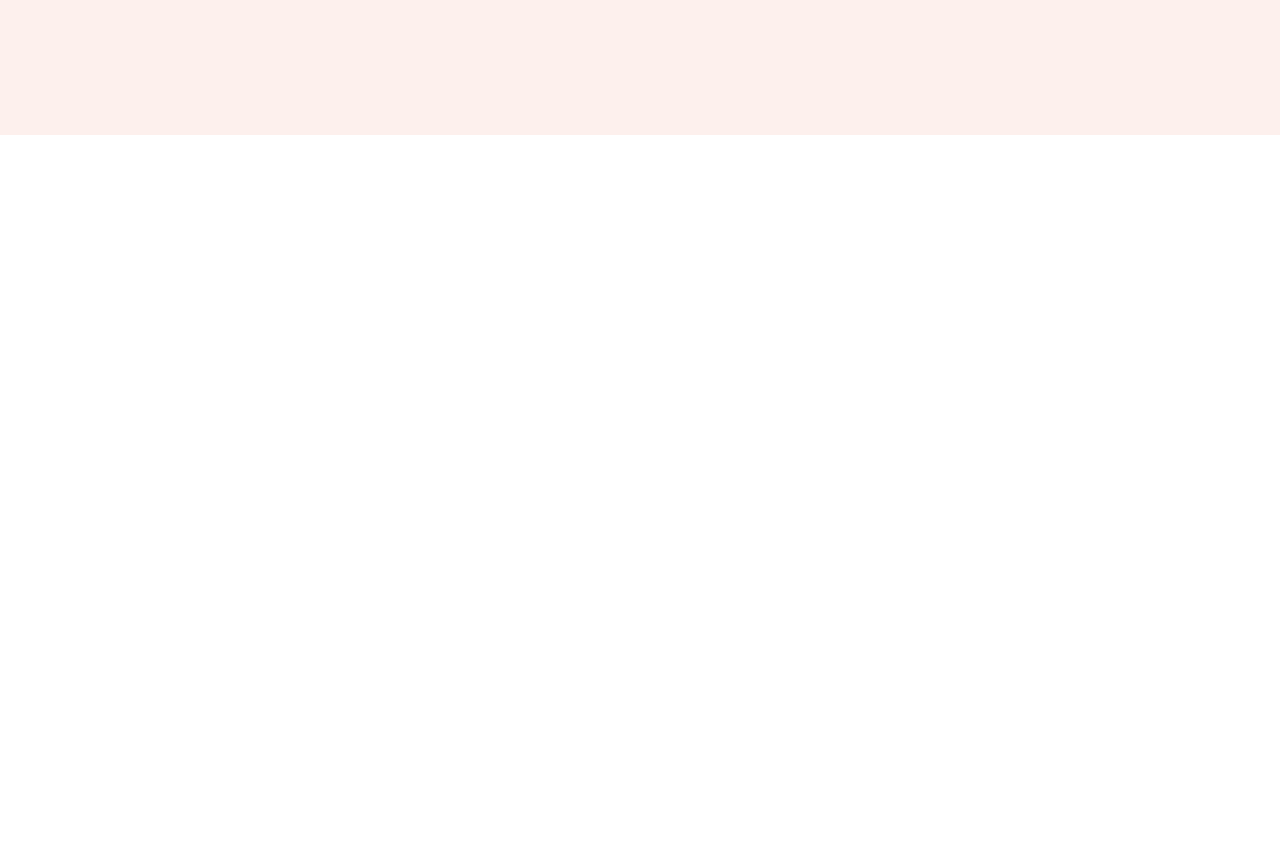
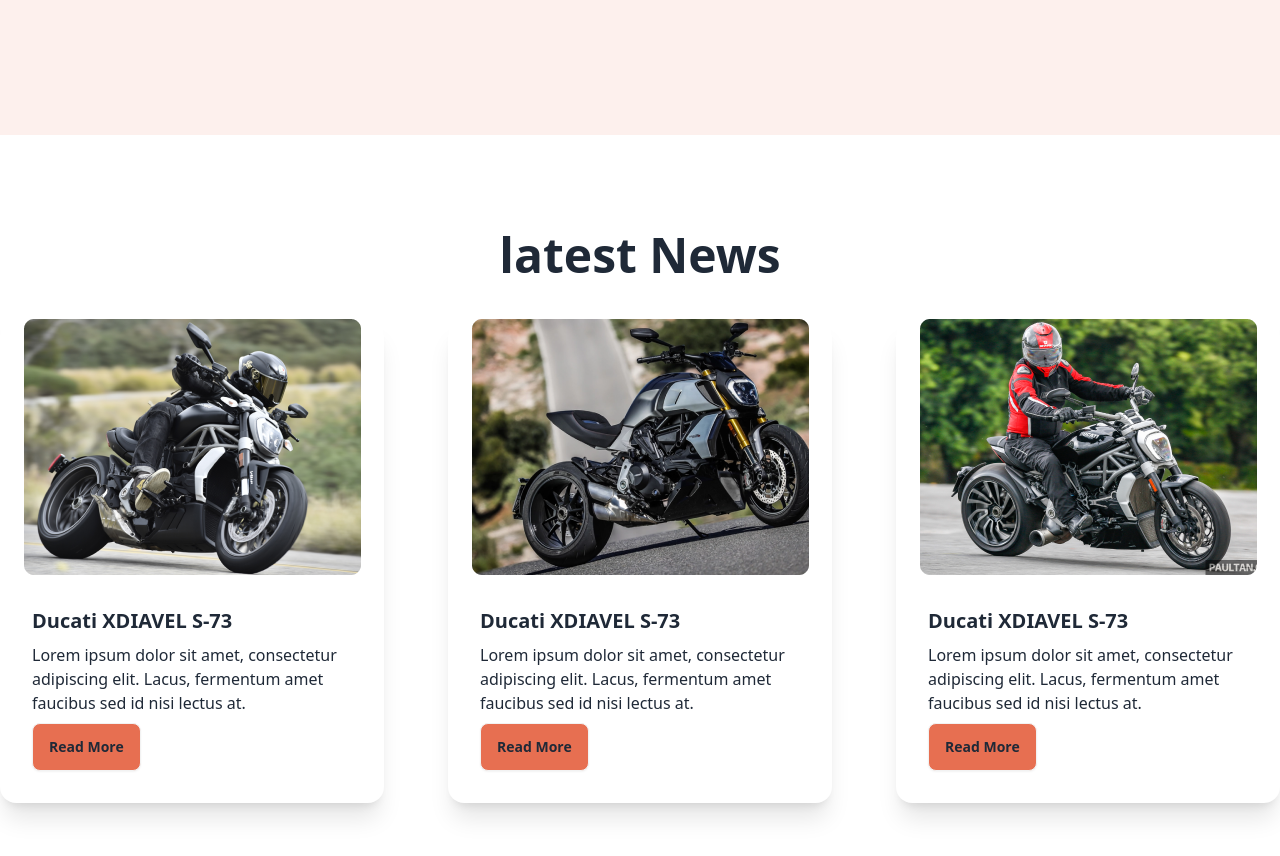
Before and after one commit to Faysal2123/My-Bike-Shop, a plain HTML site: page index.html in a window 1280 px wide. Shown: the part 550-1406 px from the top of the page. Before the commit the page ends 800 px from the top, so only its background shows below. Drawn offline with nearby package versions, Linux system fonts and the light colour scheme.

Commit message:
first section done

```diff
--- a/index.html
+++ b/index.html
@@ -77,11 +77,11 @@
         <div class="carousel w-full bg-bike-primary-bg lg:mt-10 lg:h[550px]">
           <div id="slide1" class="carousel-item relative w-full">
              <div class="flex flex-col lg:flex-row p-12 lg:p-24 justify-between">
-              <div class="space-y-4 lg:space-y-7 flex-1">
+              <div class="space-y-2 lg:space-y-7 flex-1">
                 <h2 class="text-4xl  lg:text-6xl font-bold">Ride-on R15 V4 <br> with Smile</h2>
                 <p>Amet minim mollit non deserunt ullamco
                   est sit aliqua dolor do amet sint. Velit officia consequat duis enim velit mollit.</p>
-                <div>
+                <div >
                   <button class="btn bg-bike-primary">Purchase</button>
                 </div>
               </div>
@@ -96,7 +96,7 @@
           </div>
           <div id="slide2" class="carousel-item relative w-full">
              <div class="flex flex-col lg:flex-row p-12 lg:p-24 justify-between">
-              <div class="space-y-4 lg:space-y-7 flex-1">
+              <div class="space-y-2 lg:space-y-7 flex-1">
                 <h2 class="text-4xl lg:text-6xl font-bold">Ride-on R15 V4 <br> with Smile</h2>
                 <p>Amet minim mollit non deserunt ullamco
                   est sit aliqua dolor do amet sint. Velit officia consequat duis enim velit mollit.</p>
@@ -115,7 +115,7 @@
           </div>
           <div id="slide3" class="carousel-item relative w-full">
              <div class="flex flex-col lg:flex-row p-12 lg:p-24 justify-between">
-              <div class="space-y-4 lg:space-y-7 flex-1">
+              <div class="space-y-2 lg:space-y-7 flex-1">
                 <h2 class="text-4xl lg:text-6xl font-bold">Ride-on R15 V4 <br> with Smile</h2>
                 <p>Amet minim mollit non deserunt ullamco
                   est sit aliqua dolor do amet sint. Velit officia consequat duis enim velit mollit.</p>
@@ -136,7 +136,59 @@
 
         </div>
     </header>
-    <main>
+    <main class="md:container mx-auto">
+      <section class="my-24">
+
+
+          <h1 class="my-10 text-5xl font-bold text-center">latest News</h1>
+
+         <div class="grid grid-cols-1 md:grid-cols-2 lg:grid-cols-3 gap-16">
+        <div class="card bg-base-100 shadow-xl">
+          <figure>
+            <img
+              src="images/others/latest2.png"
+              alt="Bike" />
+          </figure>
+          <div class="card-body">
+            <h2 class="card-title">Ducati XDIAVEL S-73</h2>
+            <p>Lorem ipsum dolor sit amet, consectetur adipiscing elit. Lacus, fermentum amet faucibus sed id nisi lectus at.</p>
+            <div class="card-actions ">
+              <button class="btn bg-bike-primary">Read More</button>
+            </div>
+          </div>
+        </div>
+        <div class="card bg-base-100  shadow-xl">
+          <figure>
+            <img
+              src="images/others/latest1.png"
+              alt="Bike" />
+          </figure>
+          <div class="card-body">
+            <h2 class="card-title">Ducati XDIAVEL S-73</h2>
+            <p>Lorem ipsum dolor sit amet, consectetur adipiscing elit. Lacus, fermentum amet faucibus sed id nisi lectus at.</p>
+            <div class="card-actions ">
+              <button class="btn bg-bike-primary">Read More</button>
+            </div>
+          </div>
+        </div>
+        <div class="card bg-base-100  shadow-xl">
+          <figure>
+            <img
+              src="images/others/latest3.png"
+              alt="Bike" />
+          </figure>
+          <div class="card-body">
+            <h2 class="card-title">Ducati XDIAVEL S-73</h2>
+            <p>Lorem ipsum dolor sit amet, consectetur adipiscing elit. Lacus, fermentum amet faucibus sed id nisi lectus at.</p>
+            <div class="card-actions ">
+              <button class="btn bg-bike-primary">Read More</button>
+            </div>
+          </div>
+
+      </div>
+    </div>
+  </section>
+
 
     </main>
     <footer>
```
